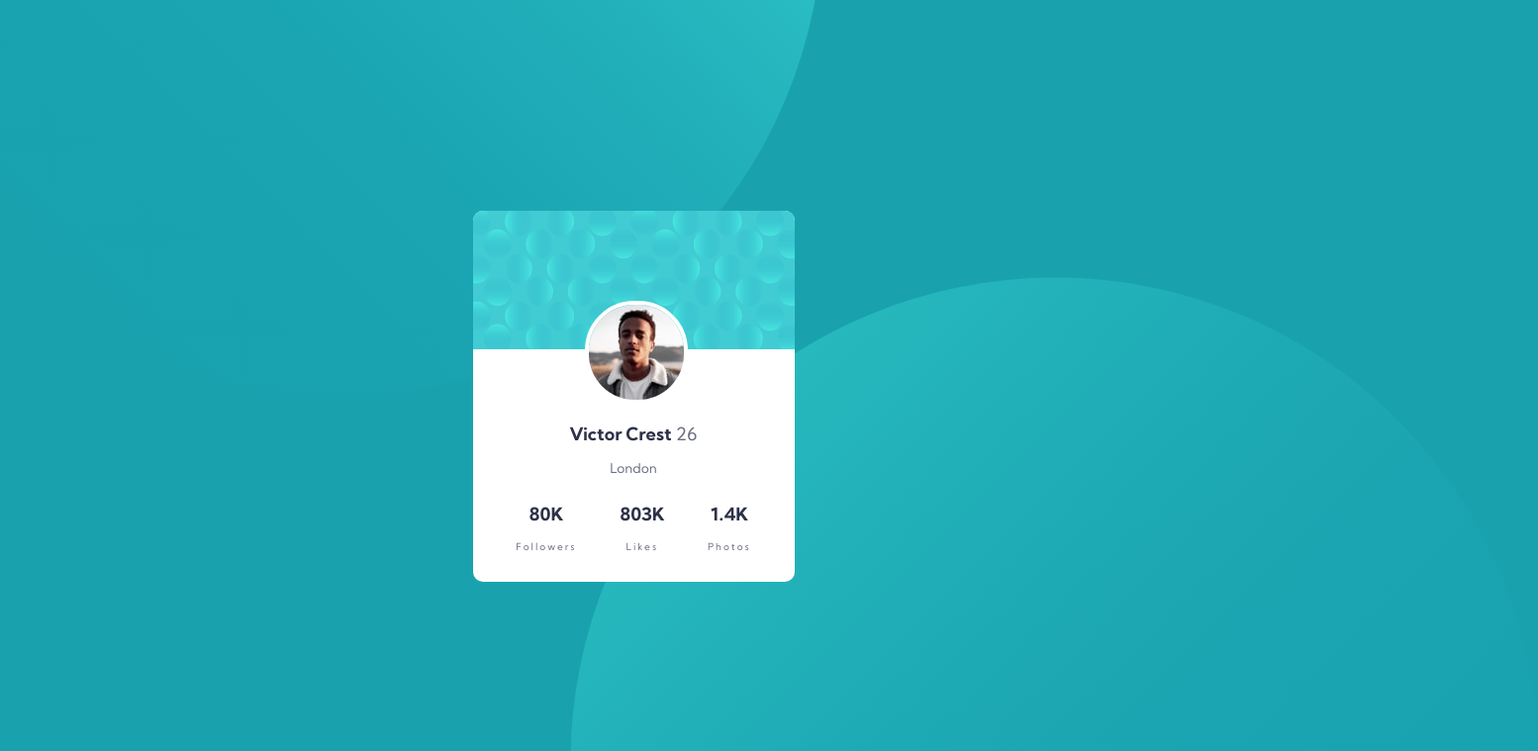
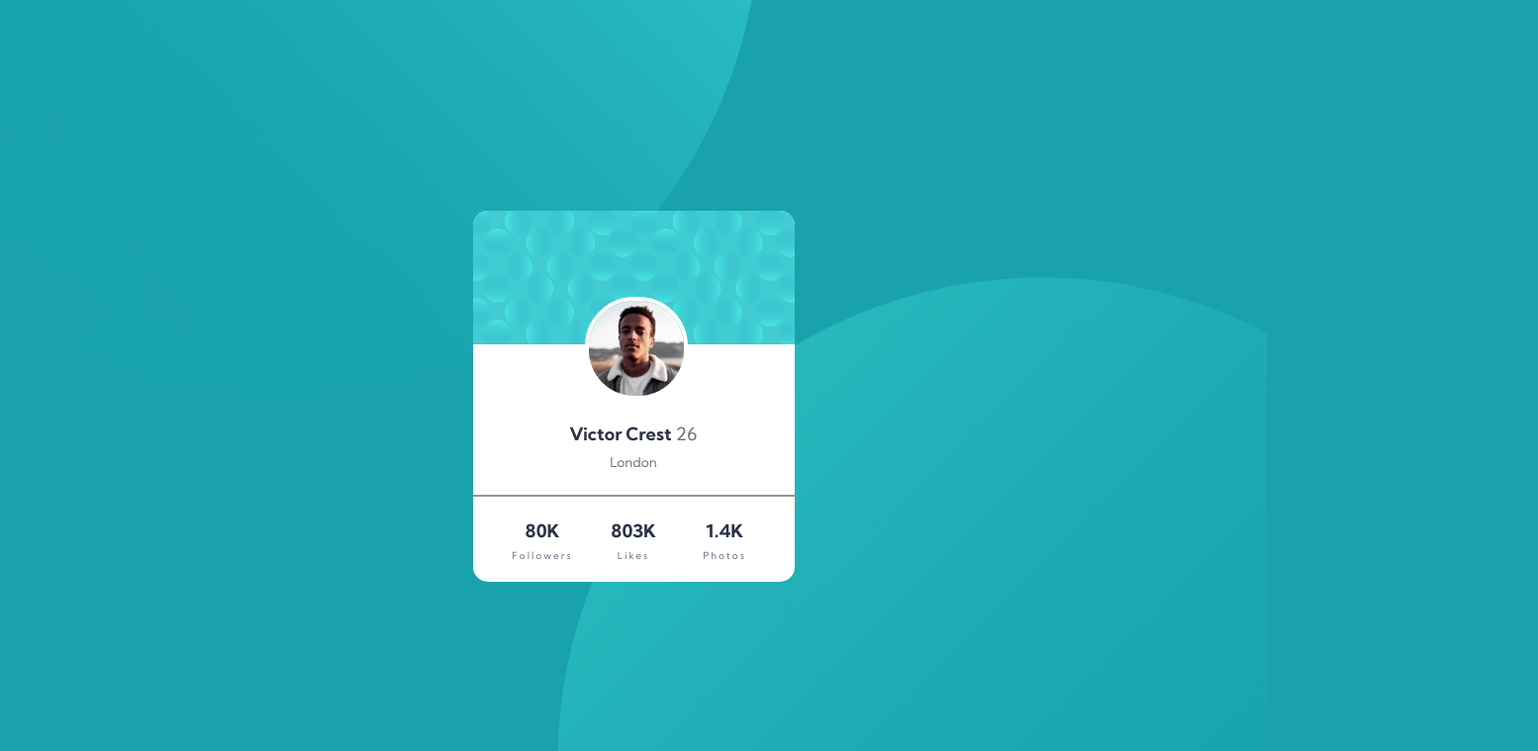
Before and after one commit to toshihikotani/profile-card-component-main, a plain HTML site: page index.html in a window 1280 px wide. Shown: the top 759 px of the page at 99% size, 1554 px wide, since content can reach past the window. Drawn offline with Linux system fonts and the light colour scheme.

Commit message:
"Fix Aligment , Margin and Padding"

```diff
--- a/css/styles.css
+++ b/css/styles.css
@@ -35,20 +35,27 @@ main {
 }
 
 /* PATTERNS */
-#top-pattern,
-#bottom-pattern {
+#pattern-content {
+    width: 100%;
+    height: 100%;
+    overflow: hidden;
     position: absolute;
     z-index: -1;
 }
 
-#top-pattern {
-    bottom: 50%;
-    right: 35%;
+#pattern-content > #top-pattern,
+#pattern-content > #bottom-pattern {
+    position: absolute;
 }
 
-#bottom-pattern {
+#pattern-content > #top-pattern {
+    bottom: 50%;
+    right: 40%;
+}
+
+#pattern-content > #bottom-pattern {
     top: 35%;
-    left: 45%;
+    left: 44%;
 }
 
 /* CONTEXT BOX */
@@ -57,14 +64,16 @@ main {
     height: 375px;
     margin: 0 auto;
     background-color: white;
-    border-radius: 10px;
+    border-radius: 15px;
+    display: flex;
+    flex-direction: column;
 }
 
 /* PATTERN BACKGROUND */
 #content-box > #pattern-background {
     position: relative;
     border-radius: inherit;
-    height: 140px;
+    height: 145px;
 }
 
 #content-box > #pattern-background > #pattern-card {
@@ -85,8 +94,8 @@ main {
 /* USER */
 #user {
     width: 100%;
-
-    margin: 60px auto 0px;
+    height: 230px;
+    margin: 65px auto 0px;
     text-align: center;
     display: flex;
     flex-direction: column;
@@ -96,6 +105,7 @@ main {
 #profile-details > #name {
     font-family: 'KumbhSans-Bold';
     color: var(--very-dark-desaturated-blue);
+    margin-bottom: 12px;
 }
 
 #profile-details > #name > span,
@@ -106,17 +116,33 @@ main {
 
 #profile-details > #country {
     font-size: 0.75em;
+    margin-top: 12px ;
+}
+
+/* HORIZONTAL LINE */
+hr {
+    width: 100%;
+    background-color:var(--dark-gray);
+    border: 0.005em solid var(--dark-gray);
+    margin: 12px 0px;
 }
 
 /* STATUS DETAILS */
 #status-details {
+    width: 85%;
+    margin: 15px auto 0px;
     display: flex;
-    justify-content: space-evenly;
+    align-items: center;
+}
+
+#status-details > .status {
+    flex-basis: 33.33%;
 }
 
 #status-details > .status  > .status-data {
     font-family: 'KumbhSans-Bold';
     color: var(--very-dark-desaturated-blue);
+    margin: 0px;
 }
 
 #status-details > .status  > .status-name{
--- a/index.html
+++ b/index.html
@@ -11,9 +11,11 @@
 </head>
 <body>
 
-  <!-- PATTERNS -->
-  <img id="top-pattern" src="images/bg-pattern-top.svg" alt="Top Pattern"/>
-  <img id="bottom-pattern" src="images/bg-pattern-bottom.svg" alt="bottom Pattern"/>
+    <!-- PATTERNS -->
+    <div id="pattern-content">
+      <img id="top-pattern" src="images/bg-pattern-top.svg" alt="Top Pattern"/>
+      <img id="bottom-pattern" src="images/bg-pattern-bottom.svg" alt="bottom Pattern"/>
+    </div>
 
   <main>
 
@@ -31,6 +33,9 @@
           <p id="name">Victor Crest <span>26</span></p>
           <p id="country">London</p>
         </div>
+
+        <!--HORIZONTAL LINE-->
+        <hr />
 
         <!--STATUS DETAILS-->
         <div id="status-details">
```
